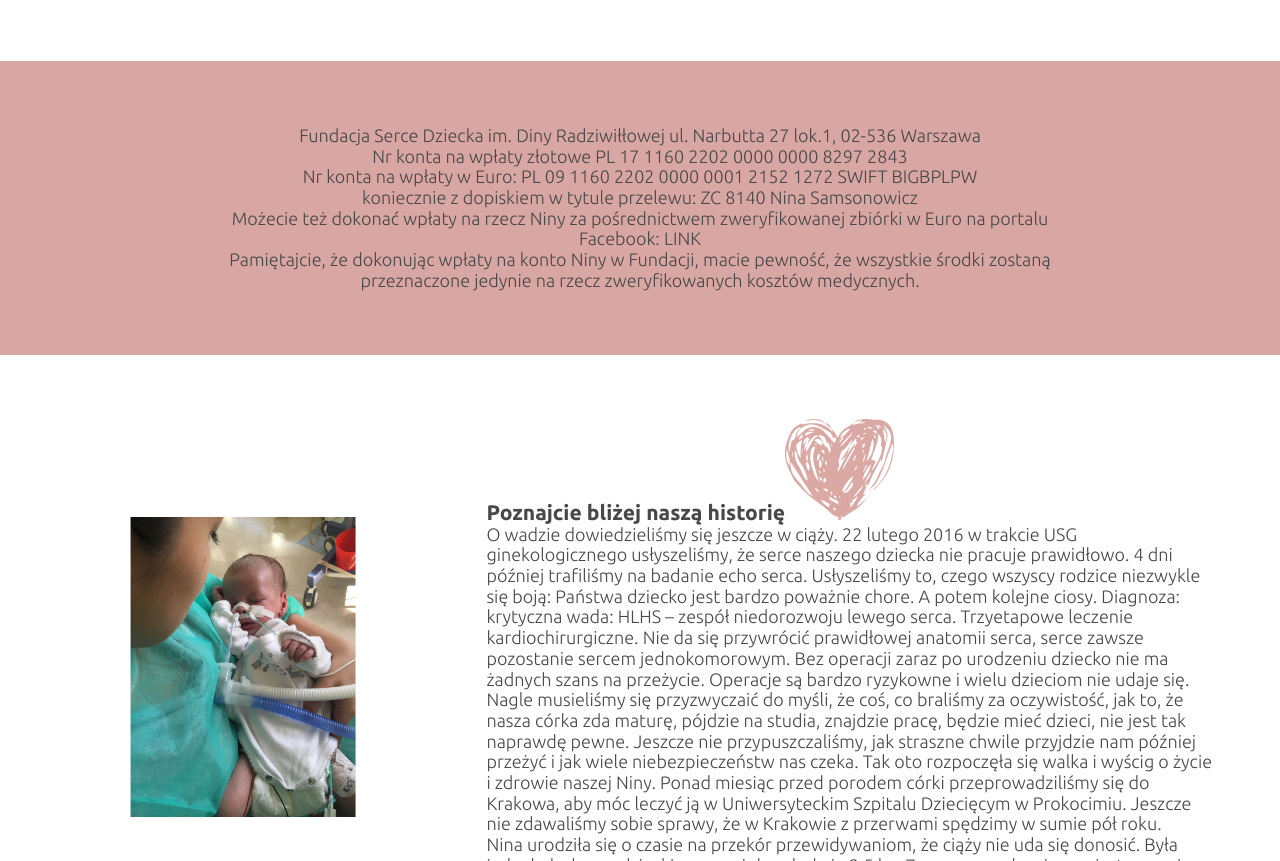
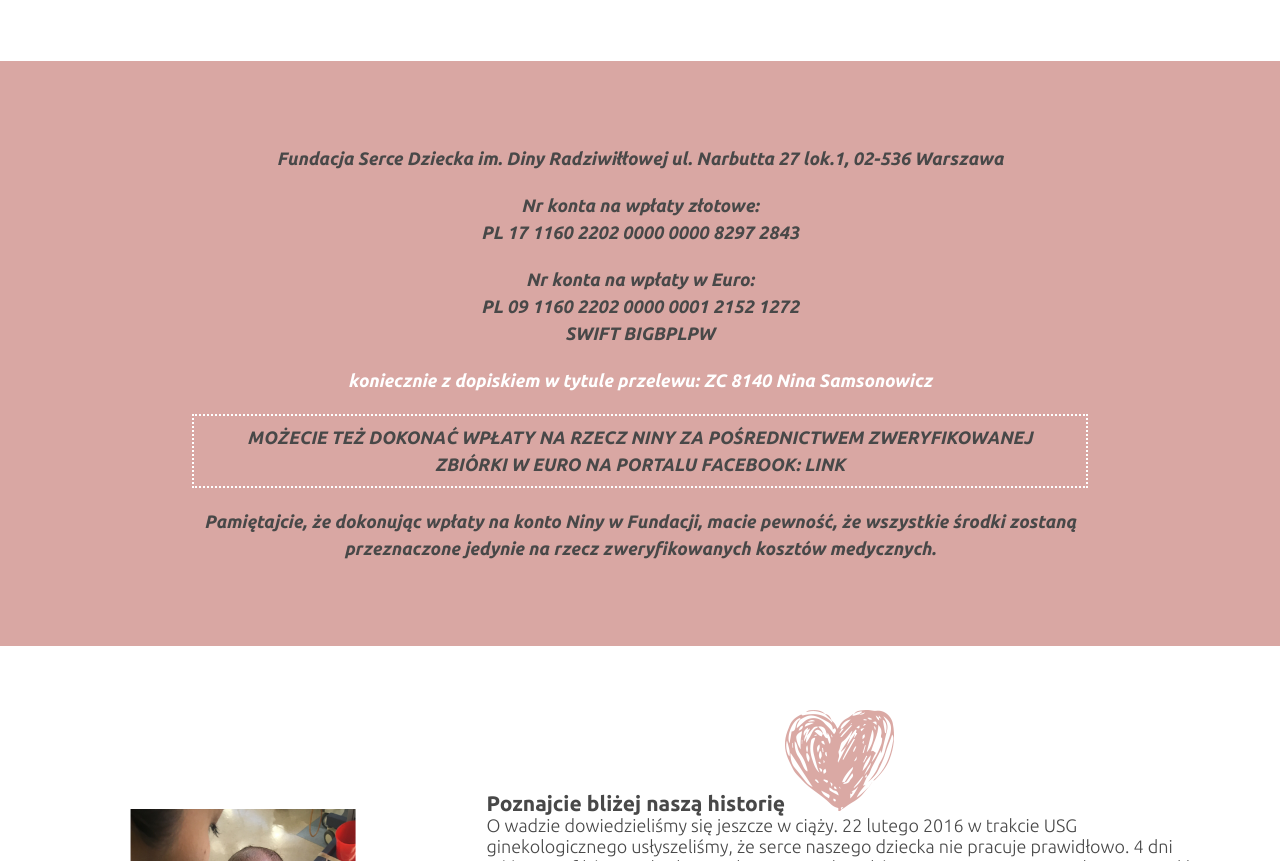
Before and after one commit to kcharlinska/NinaSamsonowicz, a plain HTML site: page index.html in a window 1280 px wide. Shown: the part 1285-2146 px from the top of the page. Drawn offline with Linux system fonts and the light colour scheme; a web font is replaced by a local one.

Commit message:
Change payment section

```diff
--- a/css/style.css
+++ b/css/style.css
@@ -158,6 +158,23 @@ body {
     background-color: var(--main-color);
     text-align: center;
     padding: 5% 15%;
+    font-weight: 700;
+    font-style: italic;
+}
+
+.payment__section p {
+    margin: 20px 0;
+    line-height: 1.5;
+}
+
+.payment__txt--key {
+    color: #fff;
+}
+
+.payment__txt--frame {
+    text-transform: uppercase;
+    border: 2px dotted #fff;
+    padding: 8px 18px;
 }
 
 /* OUR STORY */
--- a/index.html
+++ b/index.html
@@ -63,10 +63,11 @@
     </section>
     <section class="payment__section">
         <p>Fundacja Serce Dziecka im. Diny Radziwiłłowej ul. Narbutta 27 lok.1, 02-536 Warszawa</p>
-        <p>Nr konta na wpłaty złotowe PL 17 1160 2202 0000 0000 8297 2843</p>
-        <p>Nr konta na wpłaty w Euro: PL 09 1160 2202 0000 0001 2152 1272 SWIFT BIGBPLPW</p>
-        <p>koniecznie z dopiskiem w tytule przelewu: ZC 8140 Nina Samsonowicz</p>
-        <p>Możecie też dokonać wpłaty na rzecz Niny za pośrednictwem zweryfikowanej zbiórki w Euro na portalu Facebook:
+        <p>Nr konta na wpłaty złotowe:<br> PL 17 1160 2202 0000 0000 8297 2843</p>
+        <p>Nr konta na wpłaty w Euro:<br> PL 09 1160 2202 0000 0001 2152 1272<br> SWIFT BIGBPLPW</p>
+        <p class="payment__txt--key">koniecznie z dopiskiem w tytule przelewu: ZC 8140 Nina Samsonowicz</p>
+        <p class="payment__txt--frame">Możecie też dokonać wpłaty na rzecz Niny za pośrednictwem zweryfikowanej zbiórki
+            w Euro na portalu Facebook:
             LINK</p>
         <p>Pamiętajcie, że dokonując wpłaty na konto Niny w Fundacji, macie pewność, że wszystkie środki zostaną
             przeznaczone jedynie na rzecz zweryfikowanych kosztów medycznych.</p>
```
